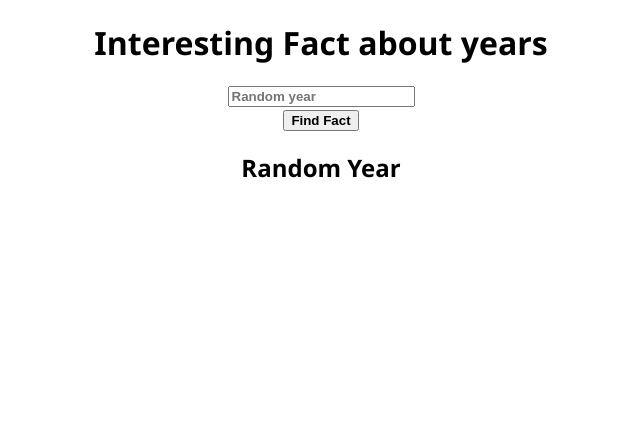
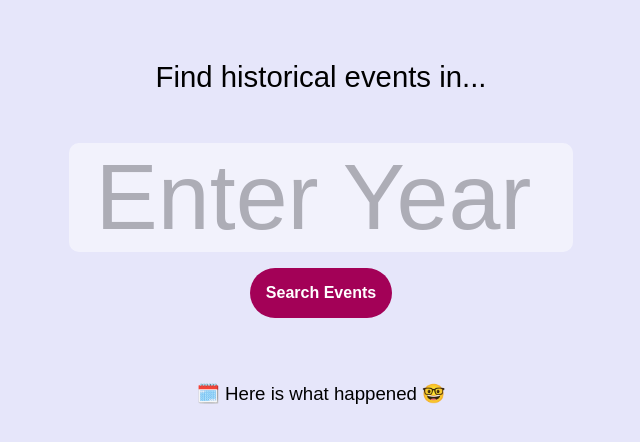
Before and after one commit to myytittita/my-vue-app, a Vue app: page / in a window 1280 px wide. Shown: the top 442 px of the page, without its empty margins (319-959 px from the left). Built offline with nearby package versions, Linux system fonts and the light colour scheme.

Commit message:
api calls, styling

```diff
--- a/src/App.vue
+++ b/src/App.vue
@@ -1,7 +1,7 @@
 <template>
-  <h1>Interesting Fact about years</h1>
-  <SelectNumbers @add-random-year="addRandomYear"/>
-  <DisplayYear @delete-year="deleteYear" v-model:yearnumber="yearnumber"/>
+  <h1>Find historical events in...</h1>
+  <SelectNumbers @add-new-year-fact="addNewYearFact"/>
+  <DisplayYear :yearfacts="yearfacts"/>
 </template>
 
 <script>
@@ -12,7 +12,7 @@ export default {
   name: 'App',
   data() {
     return {
-      yearnumber: []
+      yearfacts: []
     }
   },
   components: {
@@ -20,20 +20,27 @@ export default {
     DisplayYear
   },
   methods: {
-    addRandomYear(year) {
-      console.log(year);
-      this.yearnumber.push(year);
+    addNewYearFact(text) {
+      this.yearfacts.push(text);
     },
-    deleteYear(index) {
-      this.yearnumber.splice(index, 1);
-    }
   }
 }
 </script>
 
 <style>
+body {
+  background-color: lavender;
+}
+h1 {
+  font-family: Arial, Helvetica, sans-serif;
+  font-size: 22pt;
+  font-weight:lighter;
+  padding-top: 40px;
+  padding-bottom: 30px;
+}
+
 #app {
-  font-family: 'Segoe UI', Tahoma, Geneva, Verdana, sans-serif;
+  font-family: "Lucida Console", "Courier New", monospace;
   -webkit-font-smoothing: antialiased;
   -moz-osx-font-smoothing: grayscale;
   text-align: center;
--- a/src/components/DisplayYear.vue
+++ b/src/components/DisplayYear.vue
@@ -1,11 +1,10 @@
 <template>
-    <h2>Random Year</h2>
+    <h2>🗓️ Here is what happened 🤓</h2>
     <ul>
-        <li v-for="(year, index) in yearnumber" v-bind:key="index">
+        <li v-for="(fact, index) in yearfacts" v-bind:key="index">
             <div>
-                {{ year }}
+                {{ fact }}
             </div>
-            <button @click="deleteYear(index)">✖</button>
         </li>
     </ul>
 </template>
@@ -13,17 +12,17 @@
 <script>
 export default {
     name: 'DisplayYear',
-    props: ['yearnumber'],
-    emits: ['deleteYear'],
-    methods: {
-        deleteYear(index) {
-            this.$emit('deleteYear', index);
-        }
-    }
+    props: ['yearfacts'],
 }
 </script>
 
 <style scoped>
+h2 {
+    font-family: Arial, Helvetica, sans-serif;
+    font-weight: 100;
+    font-size: 14pt;
+}
+
 ul {
     list-style-type: none;
     width: 50%;
@@ -33,9 +32,12 @@ ul {
 
 li {
     padding: 0.25em;
-    border-bottom: 2px groove coral;
-    margin-bottom: 0.25em;
-    display: flex;
-    justify-content: space-between;
+    border-left: 10px solid #a30157;
+    background-color: thistle;
+    margin-bottom: 1em;
+    padding: 40px;
+    position: absolute;
+    width: 45%;
+    height: 70px;
 }
 </style>
--- a/src/components/SelectNumbers.vue
+++ b/src/components/SelectNumbers.vue
@@ -1,23 +1,31 @@
 <template>
   <div>
-    <input type="number" min="0" step="1" placeholder="Random year" v-model="year"/>
-    <button @click="handleNewItem">Find Fact</button>
+    <input type="number" min="0" max="2022" step="1" placeholder="Enter Year" v-model="year"/>
+    <button @click="getYearInfo">Search Events</button>
+    <br>
   </div>
 </template>
 
 <script>
+const baseUrl = 'http://numbersapi.com/';
+
 export default {
   name: 'SelectNumbers',
+  emits: ['addNewYearFact'],
   data() {
     return {
       year: ''
     }
   },
-  emits: ['addRandomYear'],
+
   methods: {
-    handleNewItem() {
-      this.$emit('addRandomYear', this.year);
-      this.year = '';
+    getYearInfo() {
+      let reqUrl = baseUrl + this.year.toString() + '/year';
+      console.log(reqUrl);
+
+      fetch(reqUrl)
+        .then((response) => response.text())
+        .then((text) => this.$emit('addNewYearFact', text));
     }
   }
 }
@@ -25,14 +33,37 @@ export default {
 
 <!-- Add "scoped" attribute to limit CSS to this component only -->
 <style scoped>
+
 div {
   text-align: center;
 }
+input, number {
+  width: 500px;
+  font-size: 70pt;
+  text-align: center;
+  border: none;
+  border-radius: 10px;
+  color: #a30157;
+  opacity: .5;
+}
 
-input, button {
+button {
   display: block;
-  margin: 0.25em auto;
-  color: black;
+  margin: 0.5em auto;
+  color:navy;
   font-weight: bolder;
+  border-radius: 3em;
+  background-color: #a30157;
+  border: none;
+  padding: 1em;
+  font-size: 12pt;
+  color: white;
+  margin-top: 1em;
+  margin-bottom: 30px;
+}
+
+button:hover {
+  background-color: #c53f86;
+  cursor: pointer;
 }
 </style>
```
